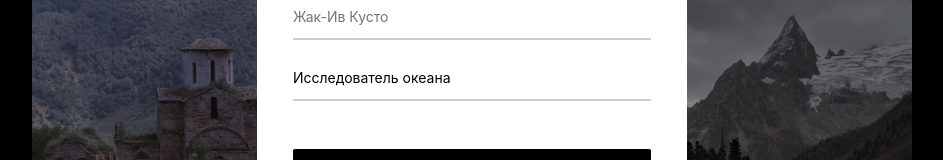
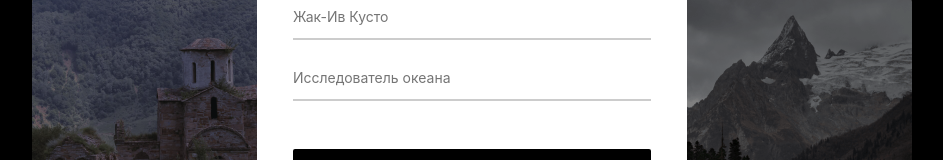
Before and after one commit to Victoriya-Berg/mesto, a plain HTML site: page index.html in a window 1280 px wide. Both pictures are taken after a click on the button 670 px from the left and 213 px from the top of the page. Shown: the part 336-496 px from the top of the page, without its empty margins (168-1111 px from the left). Drawn offline with Linux system fonts and the light colour scheme; a web font is replaced by a local one.

Commit message:
fix: Поменять у popup__description value на placeholder

```diff
--- a/index.html
+++ b/index.html
@@ -104,8 +104,7 @@
           <h2 class="popup__title section__title">Редактировать профиль</h2>
           <form class="popup__form">
             <input type="text" name="name" placeholder="Жак-Ив Кусто" class="popup__form-item popup__name">
-            <input type="text" name="descripion" placeholder="Исследователь океана" value="Исследователь океана"
-              class="popup__form-item popup__description">
+            <input type="text" name="descripion" placeholder="Исследователь океана" class="popup__form-item popup__description">
             <button class="section__button popup__save-btn" type="submit">Сохранить</button>
           </form>
         </div>
```
